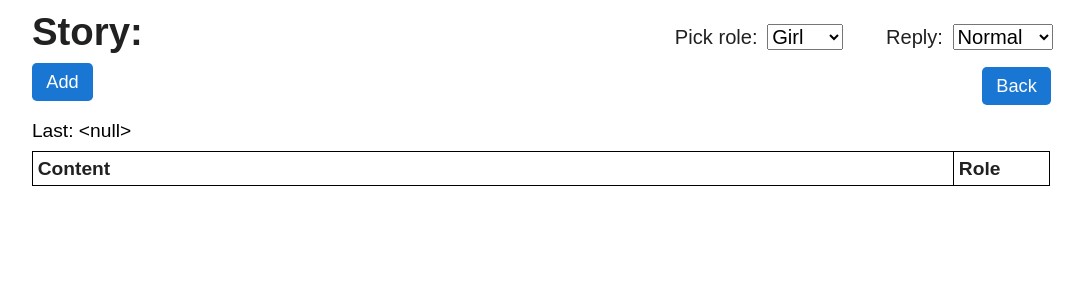
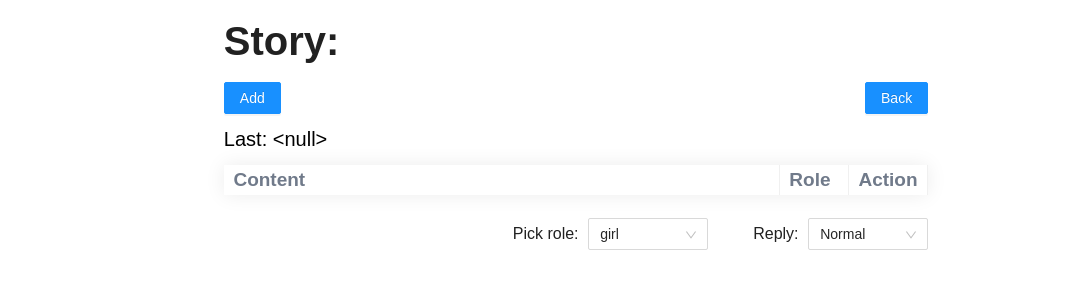
Before and after one commit to mocmeo/story-path-gen, a Vue app in the folder frontend/: page / in a window 1280 px wide. Shown: the top 300 px of the page, without its empty margins (64-1148 px from the left). Built offline with nearby package versions, Linux system fonts and the light colour scheme; a web font is replaced by a local one.

Commit message:
UPD: Use ant design

```diff
--- a/frontend/package.json
+++ b/frontend/package.json
@@ -6,6 +6,8 @@
     "serve": "vite preview"
   },
   "dependencies": {
+    "@ant-design/icons-vue": "^6.0.1",
+    "ant-design-vue": "^2.2.2",
     "lodash": "^4.17.21",
     "nanoid": "^3.1.23",
     "path": "^0.12.7",
--- a/frontend/src/components/MainBoard.vue
+++ b/frontend/src/components/MainBoard.vue
@@ -2,17 +2,26 @@
   <div class="main-board">
     <h1 class="title">Story:</h1>
     <div class="section-story">
-      <button class="btn-back" @click="moveBackward">Back</button>
-      <button
+      <a-button class="btn-back" type="primary" @click="moveBackward">
+        Back
+      </a-button>
+      <a-button
+        type="primary"
         v-if="!isAdding"
-        :class="['btn-add', { disabled: disabledAdd }]"
+        :disabled="disabledAdd"
         @click="toggleAdd"
       >
         Add
-      </button>
+      </a-button>
+
       <template v-else>
-        <button class="btn-cancel" @click="toggleAdd">Cancel</button>
-        <input type="text" @keyup.enter="enterText" v-model="textVal" />
+        <a-button class="btn-cancel" @click="toggleAdd">Cancel</a-button>
+        <a-input
+          class="input"
+          placeholder="Enter"
+          @keyup.enter="enterText"
+          v-model:value="textVal"
+        />
       </template>
 
       <div class="last">Last: {{ lastLine }}</div>
@@ -20,11 +29,18 @@
         <tr>
           <th>Content</th>
           <th>Role</th>
+          <th>Action</th>
         </tr>
         <template v-if="!isEmpty(currentLine)">
-          <tr @click="moveForward(currentLine.id)">
-            <td>{{ currentLine.text }}</td>
+          <tr>
+            <td @click="moveForward(currentLine.id)">
+              <span>{{ currentLine.text }}</span>
+            </td>
             <td>{{ currentLine.role }}</td>
+            <td>
+              <EditOutlined @click="showEditModal" />
+              <DeleteOutlined @click="clearNode(currentLine.id)" />
+            </td>
           </tr>
         </template>
       </table>
@@ -32,33 +48,46 @@
         <tr>
           <th>Option (A,B,C)</th>
           <th>Role</th>
+          <th>Action</th>
         </tr>
-        <tr
-          v-for="option in records[index].options"
-          :key="option.id"
-          @click="moveForward(option.id)"
-        >
-          <td>{{ option.text }}</td>
+        <tr v-for="option in records[index].options" :key="option.id">
+          <td @click="moveForward(option.id)">{{ option.text }}</td>
           <td>{{ option.role }}</td>
+          <td>
+            <EditOutlined @click="showEditModal" />
+            <DeleteOutlined @click="clearNode(option.id)" />
+          </td>
         </tr>
       </table>
     </div>
 
     <div class="section-role">
-      <label for="role">Pick role:</label>
-      <select name="role" id="role" v-model="selectedRole">
-        <option value="girl">Girl</option>
-        <option value="jenny">Jenny</option>
-        <option value="boy">Boy</option>
-      </select>
+      <div class="wrapper">
+        <label for="role">Pick role:</label>
+        <a-select
+          default-value="girl"
+          style="width: 120px"
+          @change="handleRoleChange"
+        >
+          <a-select-option v-for="(role, i) in roles" :value="role" :key="i">{{
+            role
+          }}</a-select-option>
+        </a-select>
+      </div>
     </div>
 
     <div class="section-reply">
-      <label for="reply">Reply:</label>
-      <select name="reply" id="reply" v-model="selectedReply">
-        <option value="normal">Normal</option>
-        <option value="decision">Decision</option>
-      </select>
+      <div class="wrapper">
+        <label for="reply">Reply:</label>
+        <a-select
+          default-value="normal"
+          style="width: 120px"
+          @change="handleReplyChange"
+        >
+          <a-select-option value="normal">Normal</a-select-option>
+          <a-select-option value="decision">Decision</a-select-option>
+        </a-select>
+      </div>
     </div>
   </div>
 </template>
@@ -66,6 +95,7 @@
 <script lang="ts" setup>
 import { computed, ref, reactive } from "vue";
 import { nanoid } from "nanoid";
+import { EditOutlined, DeleteOutlined } from "@ant-design/icons-vue";
 import isEmpty from "lodash/isEmpty";
 
 const records = reactive<Record<string, any>>({
@@ -78,7 +108,9 @@ const records = reactive<Record<string, any>>({
     options: [],
   },
 });
-const roles = ["girl", "jenny", "boy"];
+
+const visible = ref<boolean>(false);
+const roles = ["prompt", "scene", "girl", "jenny", "joshua"];
 const isAdding = ref<boolean>(false);
 const textVal = ref<string>("");
 const selectedRole = ref<string>("girl");
@@ -167,101 +199,127 @@ const enterOptions = (prevId: string, nowId: string) => {
   records[prevId].options.push(newRecord);
   records[nowId] = newRecord;
 };
+
+const handleReplyChange = (value: string) => {
+  selectedReply.value = value;
+};
+
+const handleRoleChange = (value: string) => {
+  selectedRole.value = value;
+};
+
+const clearNode = (nodeId: string) => {
+  if (records[nodeId].prev) {
+    index.value = records[nodeId].prev;
+  }
+  delete records[nodeId];
+  if (selectedReply.value === "decision") {
+    records[index.value].options = records[index.value].options.filter(
+      (record: any) => record.id !== nodeId
+    );
+  }
+};
+
+const showEditModal = () => {
+  visible.value = true;
+};
+
+const handleEdit = (e: any) => {};
 </script>
 
 <style lang="scss" scoped>
 .main-board {
   @include sizeWH(100%, 100%);
-  padding: 0.1rem 1rem;
+  padding: 0.1rem 3rem;
   position: relative;
   text-align: left;
 
   .title {
-    @include textMixin(#212121, 0.4rem, bold);
+    @include textMixin(#212121, 40px, bold);
     margin-bottom: 0.1rem;
   }
 
   .section-story {
     @include flexCenter(column);
+    position: relative;
     align-items: flex-start;
 
-    .btn-add {
-      @include textMixin(#fff, 0.19rem, normal);
-      border-radius: 0.05rem;
-      padding: 0.08rem 0.15rem;
-      background: #1976d2;
-      margin-bottom: 0.1rem;
-
-      &.disabled {
-        filter: grayscale(1);
-      }
-    }
-
     .btn-back {
-      @extend .btn-add;
-      @include position(absolute, $top: 0.7rem, $left: 10.9rem);
+      @include position(absolute, $top: 0rem, $right: 0);
     }
 
     .btn-cancel {
-      @include textMixin(#1976d2, 0.19rem, normal);
-      background: #fff;
-      border-radius: 0.05rem;
-      padding: 0.08rem 0.15rem;
-      border: #1976d2 solid 0.01rem;
       margin-bottom: 0.1rem;
     }
 
-    input {
-      @include sizeWH(80%, 0.4rem);
-      @include textMixin(#212121, 0.19rem, normal);
-      padding-left: 0.1rem;
-      margin-bottom: 0.2rem;
-    }
-
     table {
-      @include textMixin(#212121, 0.2rem, normal);
+      @include textMixin(#212121, 19px, normal);
+      box-shadow: 0 0 20px rgb(0 0 0 / 8%);
       margin-top: 0.1rem;
-
       th {
         font-weight: bold;
+        color: #707a8a;
+        padding: 0 0.1rem;
+      }
+      td,
+      th {
+        border-right: #f0f0f0 solid 0.01rem;
+        height: 0.3rem;
+        padding: 0 0.1rem;
+
+        &:first-child {
+          width: 90%;
+        }
+        &:nth-child(2) {
+          width: 15%;
+        }
+        &:nth-child(3) {
+          width: 10%;
+        }
       }
 
-      td,
-      th {
-        border: #000 solid 0.01rem;
-        height: 0.35rem;
-        padding-left: 0.05rem;
+      td {
+        border-top: #f0f0f0 solid 0.01rem;
 
-        &:first-child {
-          width: 9.6rem;
-        }
-        &:nth-child(2) {
-          width: 1rem;
+        span {
+          margin-right: 10px;
         }
       }
     }
 
     .last {
-      @include textMixin(#000, 0.2rem, normal);
+      @include textMixin(#000, 20px, normal);
       margin-top: 0.1rem;
+    }
+
+    .input {
+      font-weight: normal;
     }
   }
 
   .section-role {
-    @include position(absolute, $top: 0.25rem, $left: 7.7rem);
-    @include textMixin(#212121, 0.21rem, normal);
+    position: relative;
 
-    label {
-      margin-right: 0.1rem;
+    .wrapper {
+      @include position(absolute, $top: 0.25rem, $right: 220px);
+      @include textMixin(#212121, 16px, normal);
+
+      label {
+        margin-right: 0.1rem;
+      }
     }
   }
 
   .section-reply {
-    @include position(absolute, $top: 0.25rem, $left: 9.9rem);
-    @include textMixin(#212121, 0.21rem, normal);
+    position: relative;
 
-    label {
-      margin-right: 0.1rem;
+    .wrapper {
+      @include position(absolute, $top: 0.25rem, $right: 0);
+      @include textMixin(#212121, 16px, normal);
+
+      label {
+        margin-right: 0.1rem;
+      }
     }
   }
 }
```
Also changed, not shown: frontend/src/components/TestModal.vue (added, +30 -0 lines), frontend/src/main.ts (+5 -2 lines), 1 other file (tests, documents, lock files or other folders).
